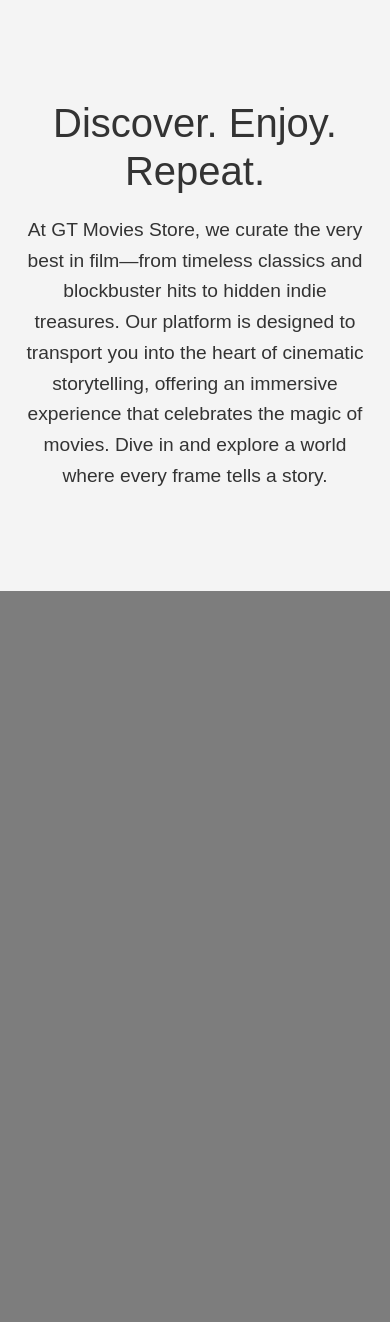
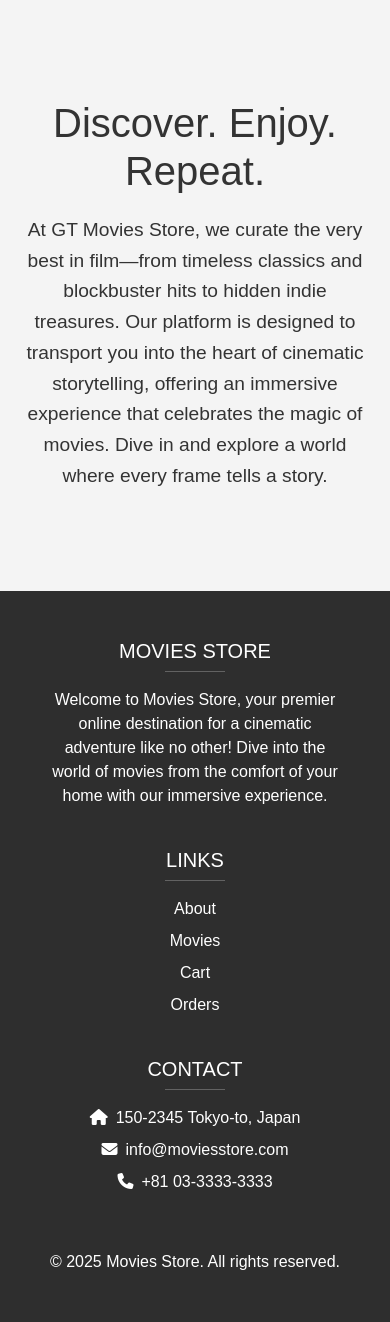
Before and after one commit to kevin1285/GT-Movies-Store, a Django app: page / in a window 390 px wide. Shown: the part 927-2249 px from the top of the page. Before the commit the page ends 1518 px from the top, so only its background shows below. Run offline with Django 5.2, Linux system fonts and the light colour scheme; some libraries are stand-ins or nearby versions.

Commit message:
move footer responsive

```diff
--- a/DjangoProject/templates/base.html
+++ b/DjangoProject/templates/base.html
@@ -52,32 +52,67 @@
     </div>
 
 <!-- Footer -->
-    <section class="p-3 ms-footer d-none d-md-block">
-      <div class="container">
-        <div class="row mt-3 text-white">
-          <div class="col-md-6 col-lg-6 col-xl-6 mx-auto mb-4">
-            <b>MOVIES STORE</b>
-            <hr />
-            <p>Welcome to Movies Store, your premier online destination for a cinematic
-              adventure like no other! Dive into the world of movies from the comfort of your own home with our user-friendly
-              and immersive online movie store.</p>
+<footer class="bg-dark text-white py-5">
+  <div class="container-fluid px-5">
+    <div class="row justify-content-center">
+      <div class="col-12 col-md-4 mb-4">
+        <h5 class="text-uppercase text-center">Movies Store</h5>
+        <hr class="bg-light mx-auto mb-3 mt-0" style="width: 60px;" />
+        <p class="text-center">
+          Welcome to Movies Store, your premier online destination for a cinematic adventure like no other!
+          Dive into the world of movies from the comfort of your home with our immersive experience.
+        </p>
       </div>
-          <div class="col-md-3 col-lg-3 col-xl-3 mx-auto mb-4">
-            <b>LINKS</b>
-            <hr />
-              <p><a class="nav-link" href="{% url 'home:about' %}">About</a></p>
-              <p><a class="nav-link" href="{% url 'users:login' %}">Login</a></p>
+      <div class="col-12 col-md-4 mb-4">
+        <h5 class="text-uppercase text-center">Links</h5>
+        <hr class="bg-light mx-auto mb-3 mt-0" style="width: 60px;" />
+        <ul class="list-unstyled text-center">
+          <li class="mb-2">
+            <a class="text-white text-decoration-none footer-link" href="{% url 'home:about' %}">
+              About
+            </a>
+          </li>
+          <li class="mb-2">
+            <a class="text-white text-decoration-none footer-link" href="{% url 'movies:movie_list' %}">
+              Movies
+            </a>
+          </li>
+          <li class="mb-2">
+            <a class="text-white text-decoration-none footer-link" href="{% url 'movies:cart' %}">
+              Cart
+            </a>
+          </li>
+          <li class="mb-2">
+            <a class="text-white text-decoration-none footer-link" href="{% url 'movies:orders' %}">
+              Orders
+            </a>
+          </li>
+        </ul>
       </div>
-          <div class="col-md-3 col-lg-3 col-xl-3 mx-auto mb-4">
-            <b>CONTACT</b>
-            <hr />
-            <p><i class="fas fa-home me-2"></i> 150-2345 Tokyo-to, Japan</p>
-            <p><i class="fas fa-envelope me-2"></i> info@moviesstore.com</p>
-            <p><i class="fas fa-phone me-2"></i> +81 03-3333-3333</p>
+      <div class="col-12 col-md-4 mb-4">
+        <h5 class="text-uppercase text-center">Contact</h5>
+        <hr class="bg-light mx-auto mb-3 mt-0" style="width: 60px;" />
+        <ul class="list-unstyled text-center">
+          <li class="mb-2">
+            <i class="fas fa-home me-2"></i>150-2345 Tokyo-to, Japan
+          </li>
+          <li class="mb-2">
+            <i class="fas fa-envelope me-2"></i>info@moviesstore.com
+          </li>
+          <li class="mb-2">
+            <i class="fas fa-phone me-2"></i>+81 03-3333-3333
+          </li>
+        </ul>
+      </div>
+    </div>
+    <div class="row">
+      <div class="col-12 text-center mt-3">
+        <p class="mb-0">&copy; 2025 Movies Store. All rights reserved.</p>
       </div>
     </div>
   </div>
-    </section>
+</footer>
 <!-- Footer -->
+
   </body>
 </html>
```
Lines whose indentation alone changed are shown as unchanged.
